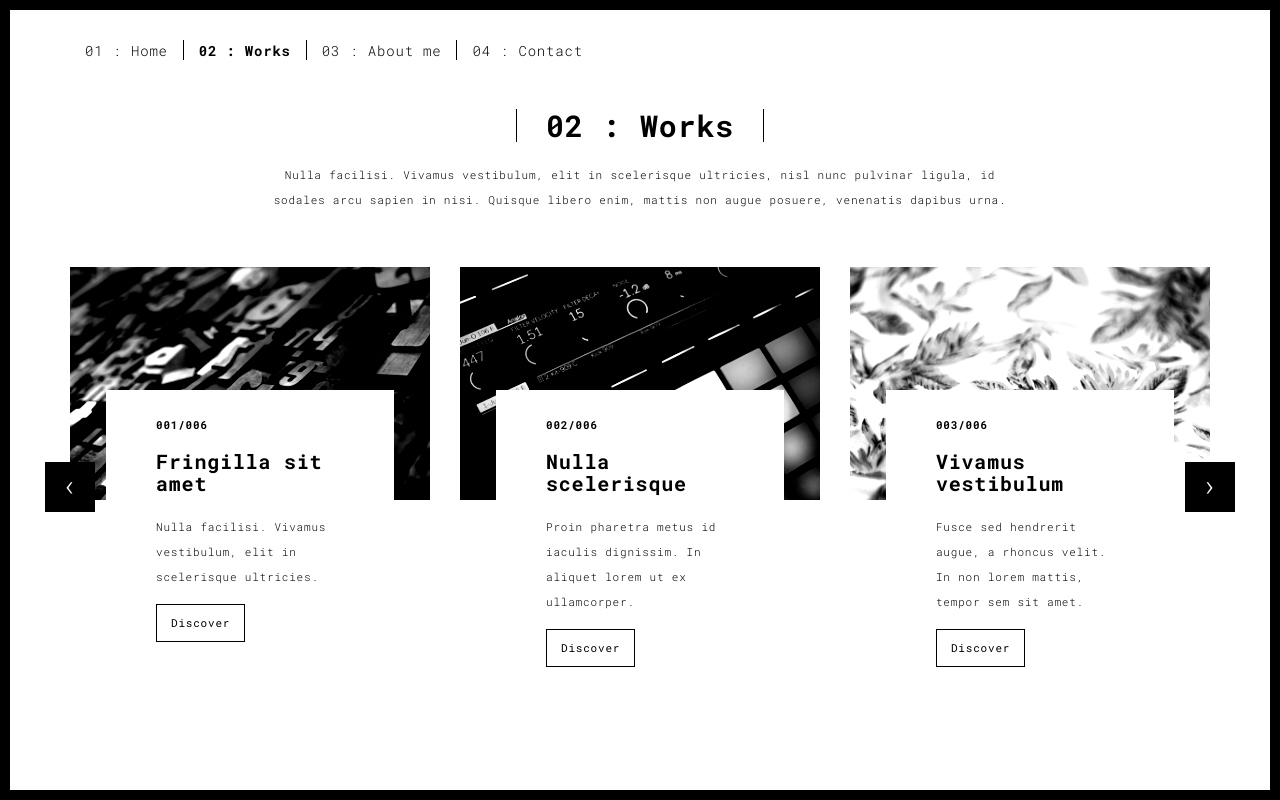
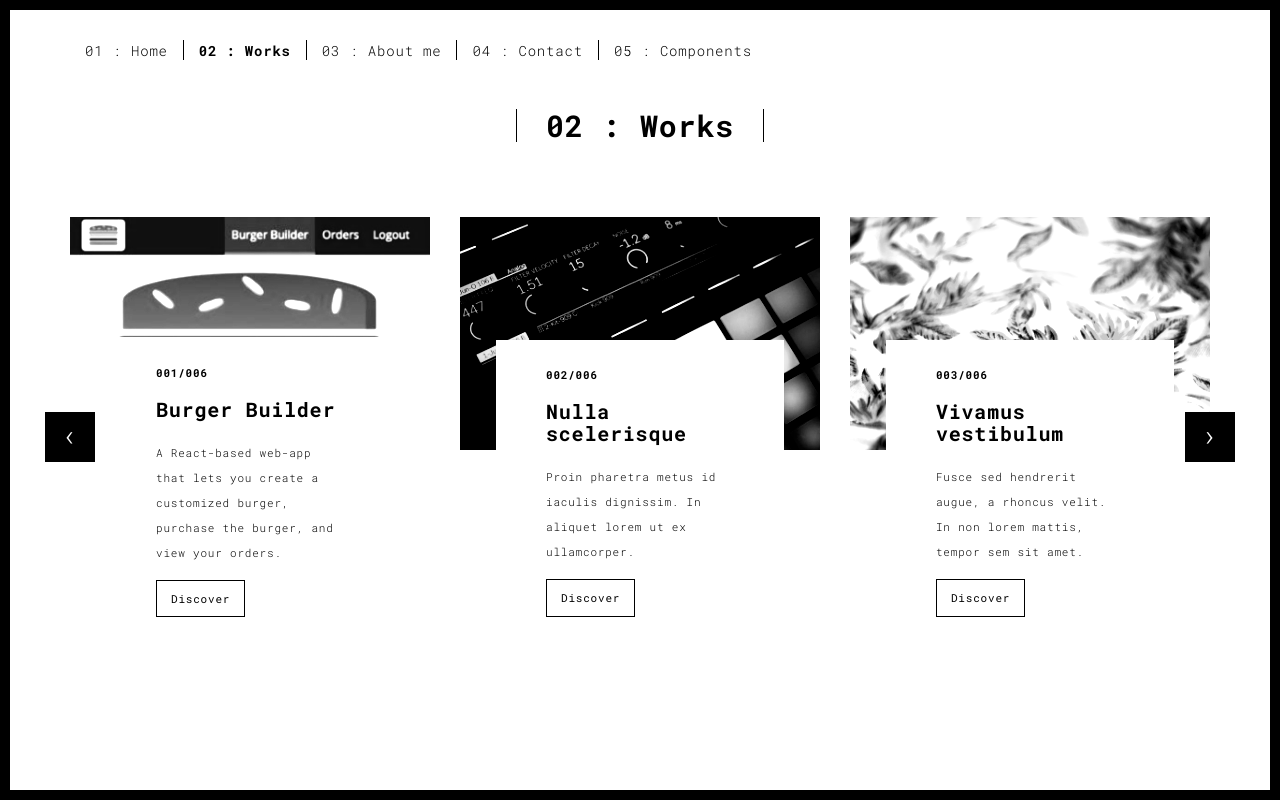
Before and after one commit to Acostan13/Portfolio, a Flask app: page /works.html in a window 1280 px wide. Run offline with Flask 2, Linux system fonts and the light colour scheme; some libraries are stand-ins or nearby versions.

Commit message:
added burger builder project

```diff
--- a/templates/works.html
+++ b/templates/works.html
@@ -40,7 +40,7 @@
           <li><a href="./works.html" title="">02 : Works</a></li>
           <li><a href="./about.html" title="">03 : About me</a></li>
           <li><a href="./contact.html" title="">04 : Contact</a></li>
-<!--          <li><a href="./components.html" title="">05 : Components</a></li>-->
+          <li><a href="./components.html" title="">05 : Components</a></li>
         </ul>
 
 
@@ -56,7 +56,7 @@
       <div class="col-sm-8 col-sm-offset-2 section-container-spacer">
         <div class="text-center">
           <h1 class="h2">02 : Works</h1>
-          <p>Nulla facilisi. Vivamus vestibulum, elit in scelerisque ultricies, nisl nunc pulvinar ligula, id sodales arcu sapien in nisi. Quisque libero enim, mattis non augue posuere, venenatis dapibus urna.</p>
+          <p></p>
         </div>
       </div>
 
@@ -68,37 +68,36 @@
             <div class="item active">
                 <div class="row">
                     <div class="col-sm-4">
-
-                      <a href="./work.html" title="" class="black-image-project-hover">
-                        <img src="./static/assets/images/work01-hover.jpg" alt="" class="img-responsive">
+                      <a href="https://burger-builder-7e598.web.app/" title="" class="black-image-project-hover" target="_blank">
+                        <img src="./static/assets/images/burgerbuilder.jpg" alt="" class="img-responsive">
                       </a>
                       <div class="card-container card-container-lg">
                         <h4>001/006</h4>
-                        <h3>Fringilla sit amet</h3>
-                        <p>Nulla facilisi. Vivamus vestibulum, elit in scelerisque ultricies.</p>
-                        <a href="./work.html" title="" class="btn btn-default">Discover</a>
+                        <h3>Burger Builder</h3>
+                        <p>A React-based web-app that lets you create a customized burger, purchase the burger, and view your orders. </p>
+                        <a href="https://burger-builder-7e598.web.app/" title="" class="btn btn-default" target="_blank">Discover</a>
                       </div>
                     </div>
                     <div class="col-sm-4">
-                      <a href="./work.html" title="" class="black-image-project-hover">
+                      <a href="./work.html" title="" class="black-image-project-hover" target="_blank">
                         <img src="./static/assets/images/work02-hover.jpg" alt="" class="img-responsive">
                       </a>
                       <div class="card-container card-container-lg">
                         <h4>002/006</h4>
                         <h3>Nulla scelerisque</h3>
                         <p>Proin pharetra metus id iaculis dignissim. In aliquet lorem ut ex ullamcorper.</p>
-                        <a href="./work.html" title="" class="btn btn-default">Discover</a>
+                        <a href="./work.html" title="" class="btn btn-default" target="_blank">Discover</a>
                       </div>
                     </div>
                     <div class="col-sm-4">
-                      <a href="./work.html" title="" class="black-image-project-hover">
+                      <a href="./work.html" title="" class="black-image-project-hover" target="_blank">
                         <img src="./static/assets/images/work03-hover.jpg" alt="" class="img-responsive">
                       </a>
                       <div class="card-container card-container-lg">
                         <h4>003/006</h4>
                         <h3>Vivamus vestibulum</h3>
                         <p>Fusce sed hendrerit augue, a rhoncus velit. In non lorem mattis, tempor sem sit amet.</p>
-                        <a href="./work.html" title="" class="btn btn-default">Discover</a>
+                        <a href="./work.html" title="" class="btn btn-default" target="_blank">Discover</a>
                       </div>
                     </div>
 
@@ -110,36 +109,36 @@
                 <div class="row">
                   <div class="col-sm-4">
                     <a href="./work.html" class="black-image-project-hover">
-                      <img src="./static/assets/images/work02-hover.jpg" alt="Image" class="img-responsive">
+                      <img src="./static/assets/images/work02-hover.jpg" alt="Image" class="img-responsive" target="_blank">
                     </a>
                     <div class="card-container">
                       <h4>004/006</h4>
                       <h3>Nulla scelerisque</h3>
                       <p>Proin pharetra metus id iaculis dignissim. In aliquet lorem ut ex ullamcorper.</p>
-                      <a href="./work.html" class="btn btn-default">Discover</a>
+                      <a href="./work.html" class="btn btn-default" target="_blank">Discover</a>
                     </div>
                   </div>
                    <div class="col-sm-4">
-                      <a href="./work.html" class="black-image-project-hover">
+                      <a href="./work.html" class="black-image-project-hover" target="_blank">
                         <img src="./static/assets/images/work01-hover.jpg" alt="Image" class="img-responsive">
                       </a>
                       <div class="card-container">
                         <h4>005/006</h4>
                         <h3>Fringilla sit amet</h3>
                         <p>Nulla facilisi. Vivamus vestibulum, elit in scelerisque ultricies.</p>
-                        <a href="./work.html" class="btn btn-default">Discover</a>
+                        <a href="./work.html" class="btn btn-default" target="_blank">Discover</a>
                       </div>
                     </div>
 
                     <div class="col-sm-4">
-                      <a href="./work.html" class="black-image-project-hover">
+                      <a href="./work.html" class="black-image-project-hover" target="_blank">
                         <img src="./static/assets/images/work03-hover.jpg" alt="Image" class="img-responsive">
                       </a>
                       <div class="card-container">
                         <h4>006/006</h4>
                         <h3>Vivamus vestibulum</h3>
                         <p>Fusce sed hendrerit augue, a rhoncus velit. In non lorem mattis, tempor sem sit amet.</p>
-                        <a href="./work.html" class="btn btn-default">Discover</a>
+                        <a href="./work.html" class="btn btn-default" target="_blank">Discover</a>
                       </div>
                     </div>
 
```
Also changed, not shown: templates/burgerbuilder.html (renamed from templates/work.html, +4 -7 lines), static/assets/images/burgerbuilder.JPG (added).
